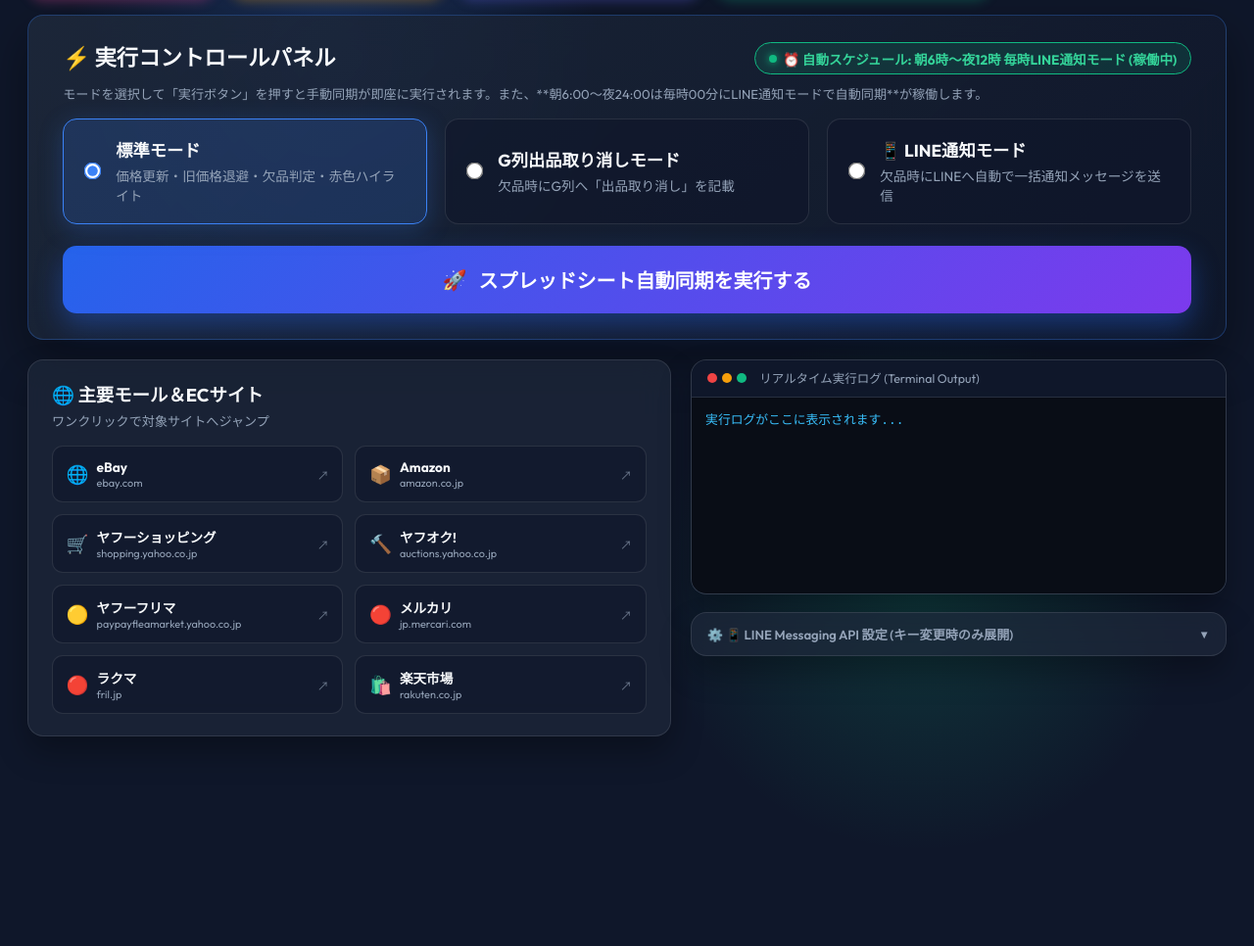
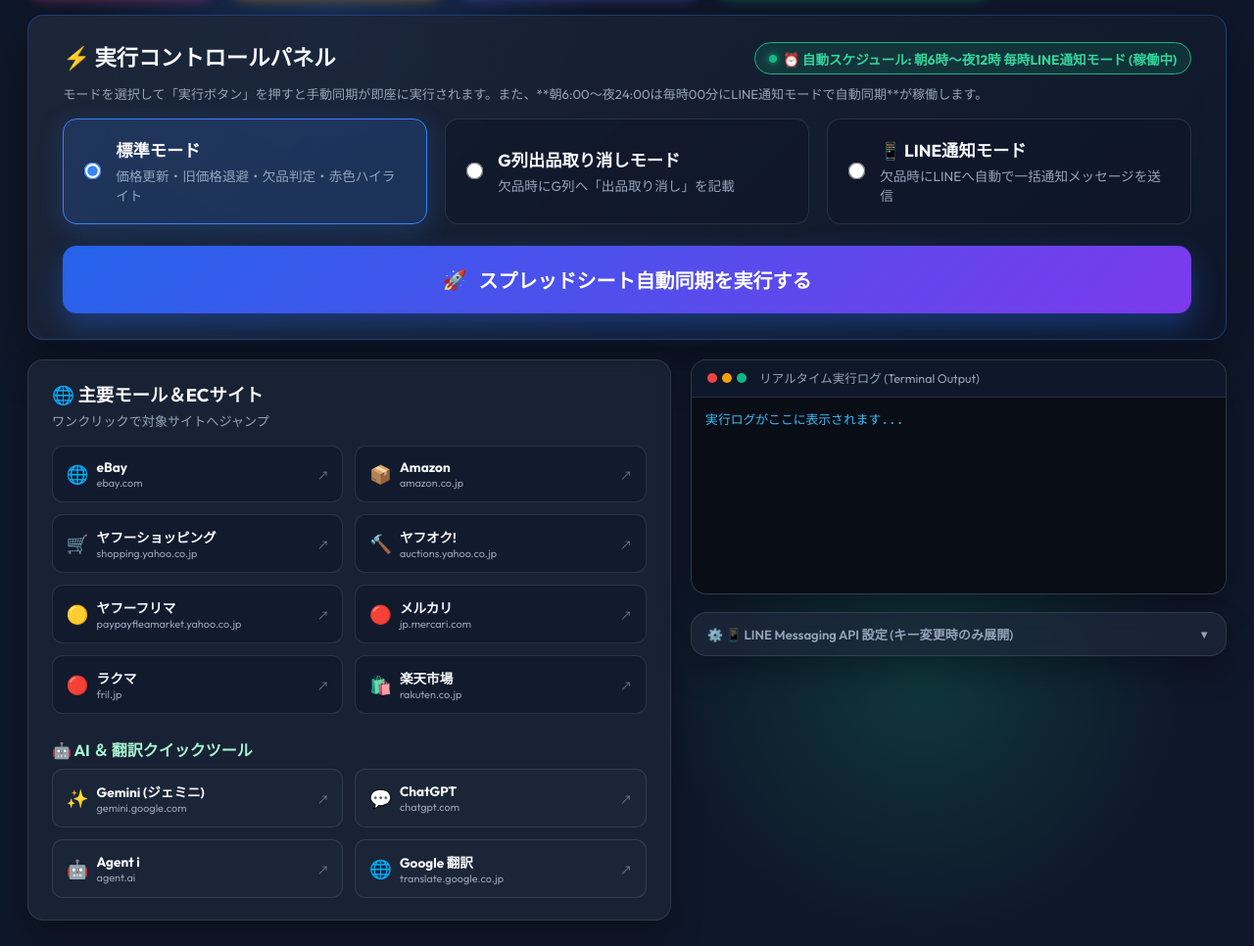
Before and after one commit to akataishinmisa-art/shokandon-sync, a browser extension: page public/index.html in a window 1280 px wide. Shown: the part 128-1094 px from the top of the page at 98% size. Before the commit the page ends 1000 px from the top, so only its background shows below. Drawn offline with Linux system fonts and the light colour scheme; no server answers.

Commit message:
Add Gemini, ChatGPT, Agent i, Google Translate shortcuts to dashboards

```diff
--- a/public/index.html
+++ b/public/index.html
@@ -161,6 +161,48 @@
                         <span class="external-icon">↗</span>
                     </a>
                 </div>
+
+                <!-- AI & Translation Tools Section -->
+                <h3 style="margin-top: 1.5rem; margin-bottom: 0.5rem; font-size: 1rem; color: #a7f3d0; display: flex; align-items: center; gap: 0.4rem;">
+                    🤖 AI ＆ 翻訳クイックツール
+                </h3>
+                <div class="market-row-grid ai-tools-grid">
+                    <a href="https://gemini.google.com/" target="_blank" class="market-btn ai-btn gemini-btn">
+                        <span class="market-icon">✨</span>
+                        <div class="market-info">
+                            <span class="market-name">Gemini (ジェミニ)</span>
+                            <span class="market-url">gemini.google.com</span>
+                        </div>
+                        <span class="external-icon">↗</span>
+                    </a>
+
+                    <a href="https://chatgpt.com/" target="_blank" class="market-btn ai-btn chatgpt-btn">
+                        <span class="market-icon">💬</span>
+                        <div class="market-info">
+                            <span class="market-name">ChatGPT</span>
+                            <span class="market-url">chatgpt.com</span>
+                        </div>
+                        <span class="external-icon">↗</span>
+                    </a>
+
+                    <a href="https://agent.ai/" target="_blank" class="market-btn ai-btn agenti-btn">
+                        <span class="market-icon">🤖</span>
+                        <div class="market-info">
+                            <span class="market-name">Agent i</span>
+                            <span class="market-url">agent.ai</span>
+                        </div>
+                        <span class="external-icon">↗</span>
+                    </a>
+
+                    <a href="https://translate.google.co.jp/" target="_blank" class="market-btn ai-btn translate-btn">
+                        <span class="market-icon">🌐</span>
+                        <div class="market-info">
+                            <span class="market-name">Google 翻訳</span>
+                            <span class="market-url">translate.google.co.jp</span>
+                        </div>
+                        <span class="external-icon">↗</span>
+                    </a>
+                </div>
             </section>
 
             <!-- Right: Terminal Output & Compact LINE API Settings -->
--- a/public/style.css
+++ b/public/style.css
@@ -789,3 +789,33 @@ body {
 .btn-primary-sm:hover {
     background: linear-gradient(135deg, #60a5fa, #818cf8);
 }
+
+/* AI & Translation Tools Custom Button Styles */
+.ai-tools-grid .market-btn {
+    background: rgba(30, 41, 59, 0.6);
+    border: 1px solid rgba(255, 255, 255, 0.1);
+}
+
+.gemini-btn:hover {
+    background: linear-gradient(135deg, rgba(66, 133, 244, 0.25), rgba(138, 180, 248, 0.35)) !important;
+    border-color: #8ab4f8 !important;
+    box-shadow: 0 4px 16px rgba(66, 133, 244, 0.35) !important;
+}
+
+.chatgpt-btn:hover {
+    background: linear-gradient(135deg, rgba(16, 163, 127, 0.25), rgba(52, 211, 153, 0.35)) !important;
+    border-color: #34d399 !important;
+    box-shadow: 0 4px 16px rgba(16, 163, 127, 0.35) !important;
+}
+
+.agenti-btn:hover {
+    background: linear-gradient(135deg, rgba(99, 102, 241, 0.25), rgba(129, 140, 248, 0.35)) !important;
+    border-color: #818cf8 !important;
+    box-shadow: 0 4px 16px rgba(99, 102, 241, 0.35) !important;
+}
+
+.translate-btn:hover {
+    background: linear-gradient(135deg, rgba(26, 115, 232, 0.25), rgba(52, 168, 83, 0.35)) !important;
+    border-color: #60a5fa !important;
+    box-shadow: 0 4px 16px rgba(26, 115, 232, 0.35) !important;
+}
```
Also changed, not shown: ebay-title-generator/index.html (+16 -0 lines).
